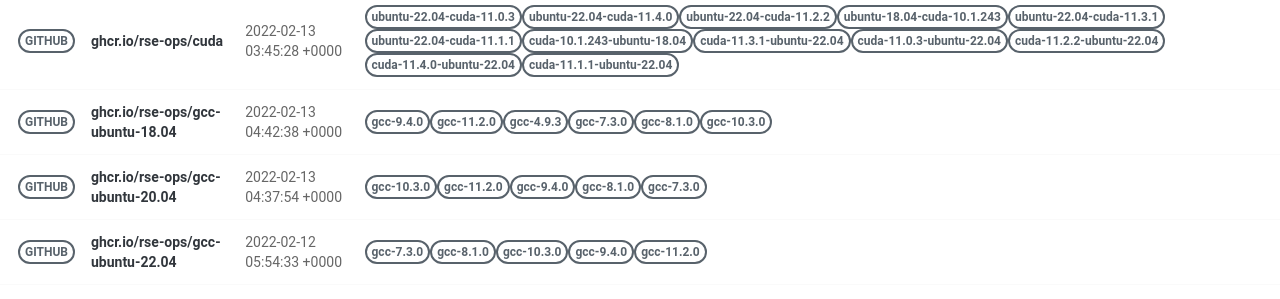
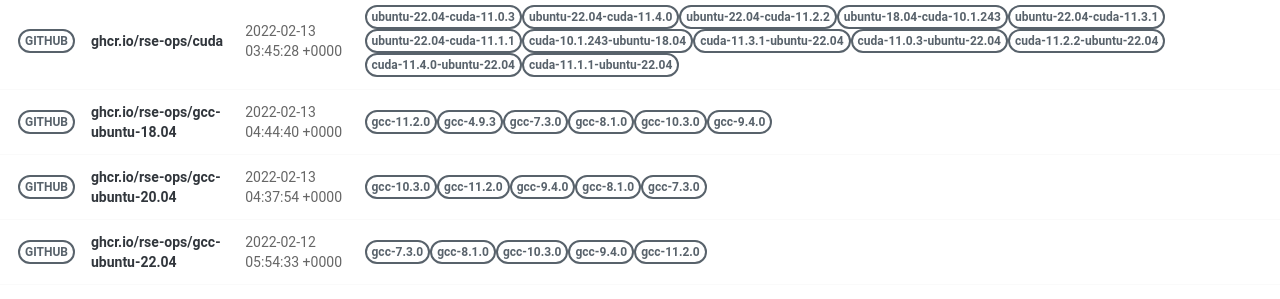
Before and after one commit to rse-ops/docker-images, a Jekyll site: the page built from pages/index.md, in a window 1280 px wide. Shown: the part 502-801 px from the top of the page. Built offline with Jekyll 4.4.1, drawn with Linux system fonts in a browser that asks for light colours; nearby versions of some CDN libraries.

Commit message:
Automated push to update library 2022-02-13

```diff
--- a/_library/ghcr.io-rse-ops-gcc-ubuntu-18.04.md
+++ b/_library/ghcr.io-rse-ops-gcc-ubuntu-18.04.md
@@ -1,14 +1,11 @@
 ---
 layout: container
 name: ghcr.io/rse-ops/gcc-ubuntu-18.04
-updated_at: 2022-02-13 04:42:38.653978
+updated_at: 2022-02-13 04:44:40.044199
 
 
 container_url: https://github.com/orgs/rse-ops/packages/container/package/gcc-ubuntu-18.04
 versions:
- - tag: gcc-9.4.0
-   dockerfile: https://github.com/rse-ops/docker-images/blob/main/ubuntu/gcc/Dockerfile
-   manifest: https://crane.ggcr.dev/manifest/ghcr.io/rse-ops/gcc-ubuntu-18.04:gcc-9.4.0
  - tag: gcc-11.2.0
    dockerfile: https://github.com/rse-ops/docker-images/blob/main/ubuntu/gcc/Dockerfile
    manifest: https://crane.ggcr.dev/manifest/ghcr.io/rse-ops/gcc-ubuntu-18.04:gcc-11.2.0
```
Also changed, not shown: other parts of _library/ghcr.io-rse-ops-gcc-ubuntu-18.04.md (+3 -0 lines).
